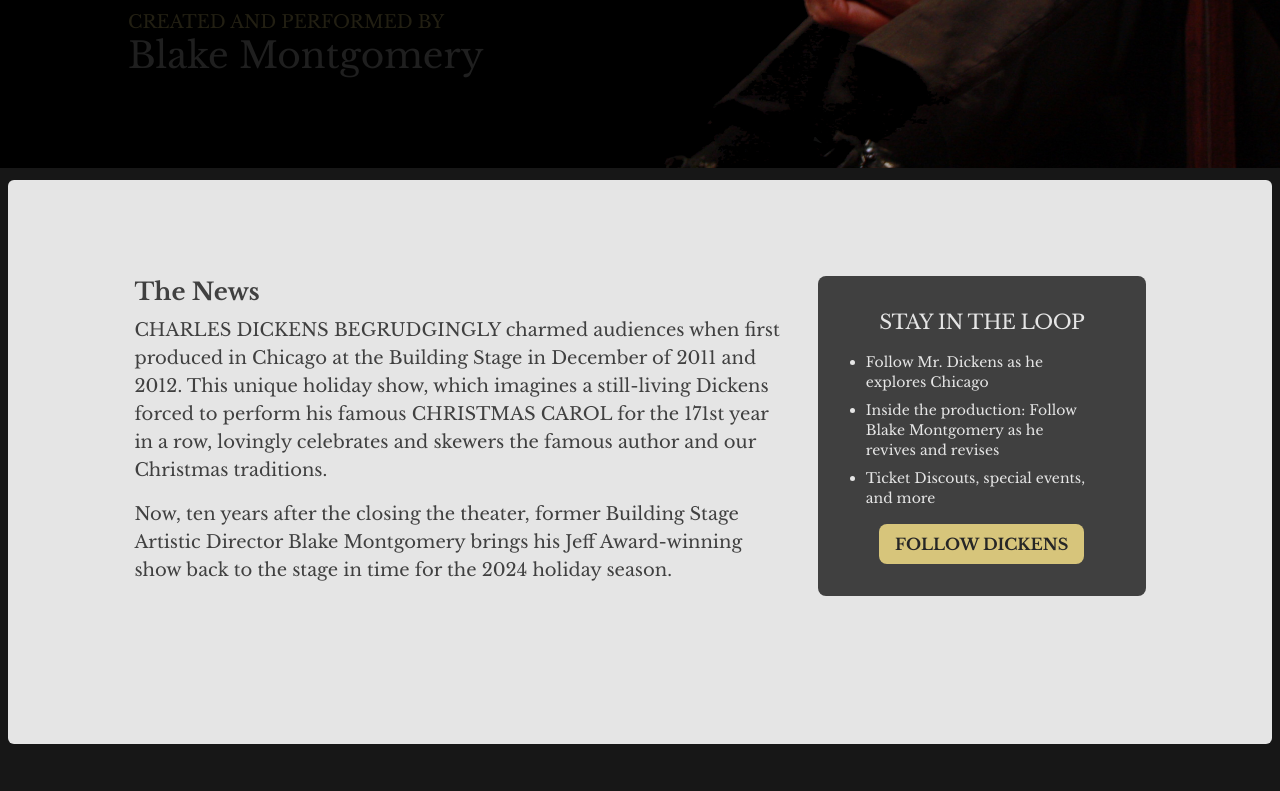
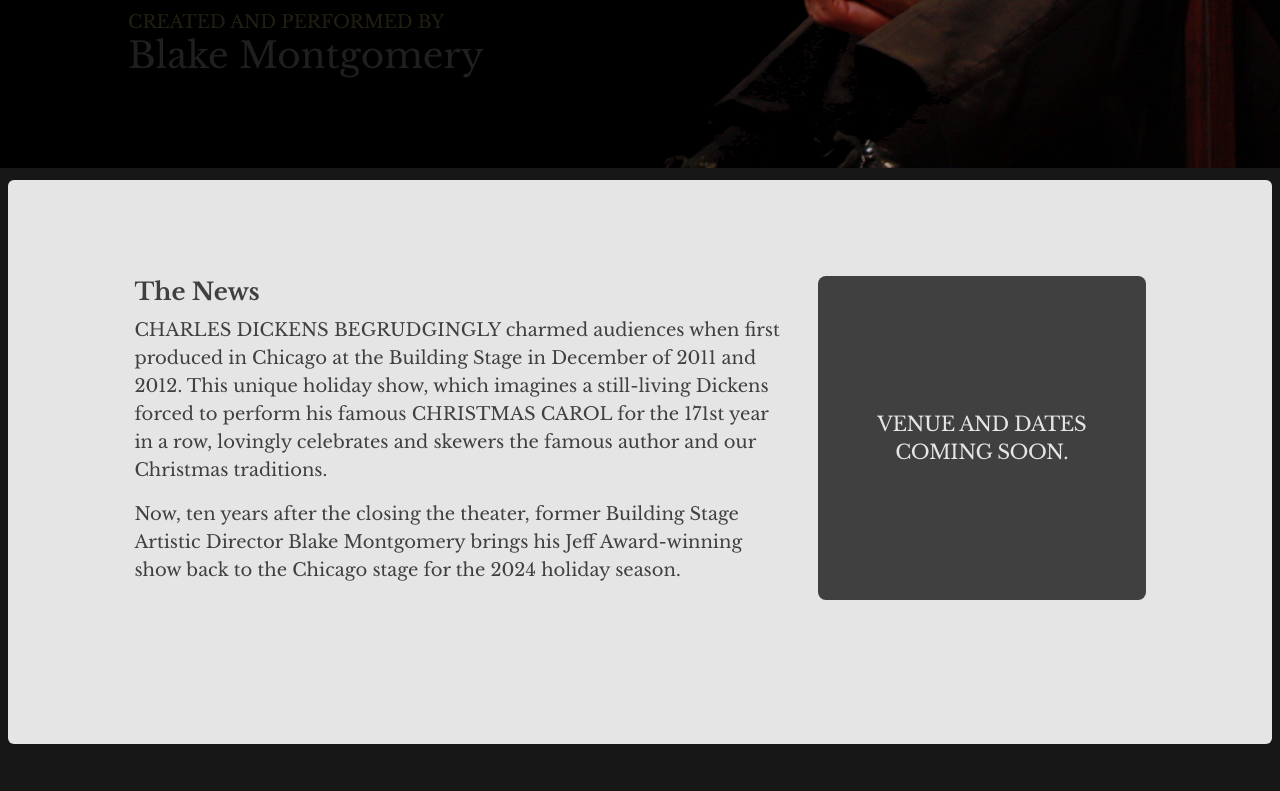
Before and after one commit to montblake/begrudgingly, a Next.js app: page / in a window 1280 px wide. Shown: the part 472-1263 px from the top of the page. Built offline with nearby package versions, Linux system fonts and the light colour scheme.

Commit message:
Remove Booking from Prod

```diff
--- a/app/booking/page.tsx
+++ /dev/null
@@ -1,36 +0,0 @@
-import Landing from '@/app/components/landing';
-import History from '@/app/components/history';
-import Premise from '@/app/components/premise';
-import Artist from '@/app/components/artist';
-import ImagePage from '@/app/components/image_page';
-import Audience from '@/app/components/audience';
-import Press from '@/app/components/press';
-import News from '@/app/components/news';
-import Play from '@/app/components/play';
-
-export default function Home() {
-  return (
-    <main className="bg-neutral-900 w-screen flex justify-center items-start">
-      <div className="max-w-[1400px] h-min-screen">
-
-
-        <Landing />
-        <News context={'booking'} />
-
-        <Audience />
-
-        <History />
-        <Premise />
-        <Play />
-
-        <Press />
-
-        <Artist />
-
-        <ImagePage page={"one"} />
-
-      </div>
-
-    </main>
-  );
-}
--- a/app/components/call_to_action.tsx
+++ b/app/components/call_to_action.tsx
@@ -13,7 +13,7 @@ const CALLS = {
     buttonText: "Follow Dickens"
   },
   booking: {
-    title: "Now Booking for the holidays in q2024 and 2025",
+    title: "Now Booking for the 2025 holiday season",
     bulletPoints: [
       "Depending on availability and house size, performances could be held the weekend, week, or few weeks leading up to December 25.",
       "Open to discuss both straight rental and presentation/co-production arrangements",
--- a/app/components/news.tsx
+++ b/app/components/news.tsx
@@ -1,11 +1,8 @@
 // import { Mail } from 'lucide-react';
-import CallToAction from '@/app/components/call_to_action';
+// import CallToAction from '@/app/components/call_to_action';
 
-type NewsProps = {
-  context: 'booking' | 'landing'
-}
 
-export default function News({ context }: NewsProps) {
+export default function News() {
   return (
     <section className="bg-neutral-900 p-2">
 
@@ -22,11 +19,18 @@ export default function News({ context }: NewsProps) {
             <p className="text-sm sm:text-base md:text-lg mb-2 sm:mb-3 landscape:text-lg landscape:mb-4 lg:text-lg lg:mb-4">
               <span className="uppercase">Charles Dickens Begrudgingly</span> charmed audiences when first produced in Chicago at the Building Stage in December of 2011 and 2012.
               This unique holiday show, which imagines a still-living Dickens forced to perform his famous <span className="uppercase">Christmas Carol</span> for the 171st year in a row, lovingly celebrates and skewers the famous author and our Christmas traditions.</p>
-            <p className="text-sm sm:text-base md:text-lg mb-2 sm:mb-3 landscape:text-lg landscape:mb-4 lg:text-lg lg:mb-4">Now, ten years after the closing the theater, former Building Stage Artistic Director Blake Montgomery brings his Jeff Award-winning show back to the stage in time for the 2024 holiday season.</p>
+            <p className="text-sm sm:text-base md:text-lg mb-2 sm:mb-3 landscape:text-lg landscape:mb-4 lg:text-lg lg:mb-4">Now, ten years after the closing the theater, former Building Stage Artistic Director Blake Montgomery brings his Jeff Award-winning show back to the Chicago stage for the 2024 holiday season.</p>
 
           </div>
 
-          <CallToAction context={context} />
+          {/* <CallToAction context={context} /> */}
+
+          <div className="w-full h-full flex flex-col justify-center items-center bg-neutral-700 rounded-lg p-8 sm:p-16 md:p-24 text-neutral-200 mt-4 landscape:p-8 landscape:mt-0 landscape:w-1/3 lg:p-8 lg:mt-0 lg:w-1/3">
+
+            <p className="text-lg sm:text-xl md:text-2xl tracking-tight uppercase text-center landscape:text-xl lg:text-xl">Venue and Dates coming soon.</p>
+
+
+          </div>
         </div>
       </div>
     </section >
```
Also changed, not shown: 1 other file (tests, documents, lock files or other folders).
